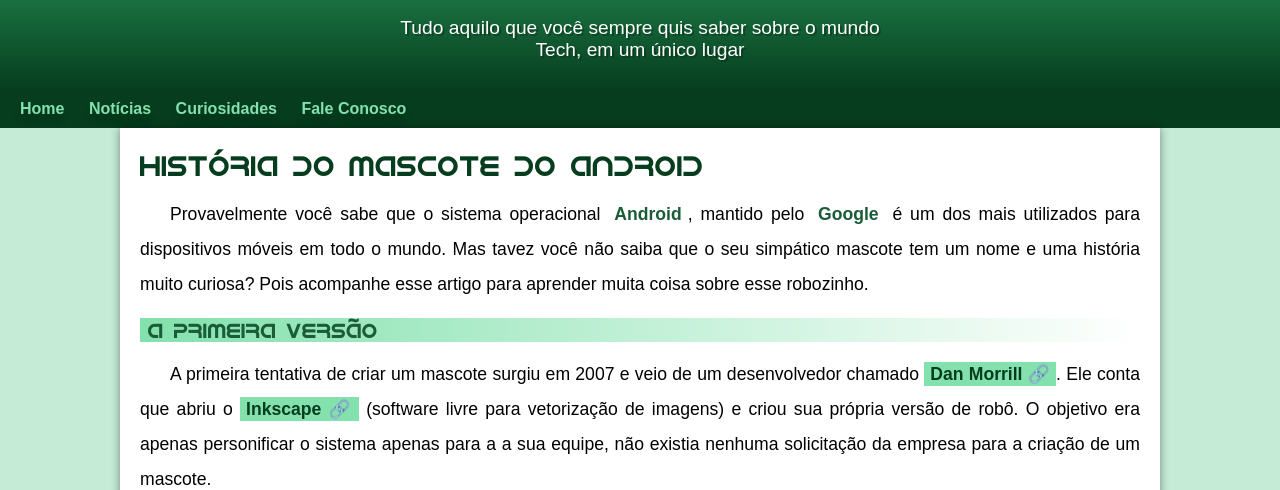
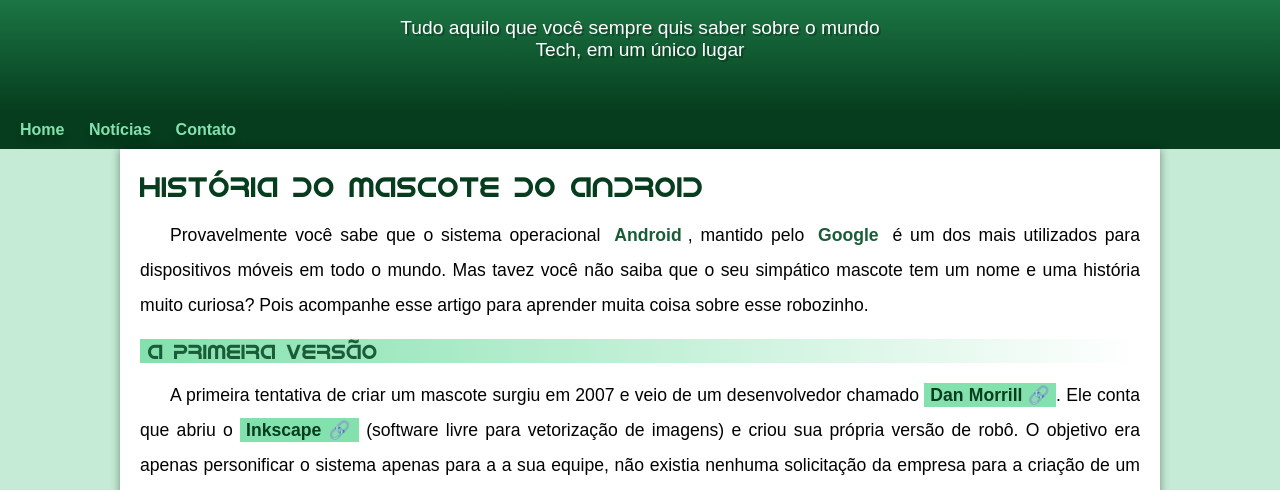
Before and after one commit to Jean-Lencina/projeto-android, a plain HTML site: page index.html in a window 1280 px wide. Shown: the part 100-590 px from the top of the page. Drawn offline with Linux system fonts and the light colour scheme.

Commit message:
Problema de padding corrigido

```diff
--- a/index.html
+++ b/index.html
@@ -16,8 +16,8 @@
     <nav>
         <a href="#">Home</a>
         <a href="#">Notícias</a>
-        <a href="#">Curiosidades</a>
-        <a href="#">Fale Conosco</a>
+        <a href="#">Contato</a>
+        <!--<a href="#">Fale Conosco</a>-->
     </nav>
     <main>
         <article>
--- a/style/style.css
+++ b/style/style.css
@@ -57,7 +57,7 @@ header > p {
     color: white;
     max-width: 500px;
     margin: auto;
-    margin-bottom: 20px;
+    padding-bottom: 50px;
     padding-right: 10px;
     padding-left: 10px;
     text-shadow: 2px 2px 0px rgba(0, 0, 0, 0.267);
```
